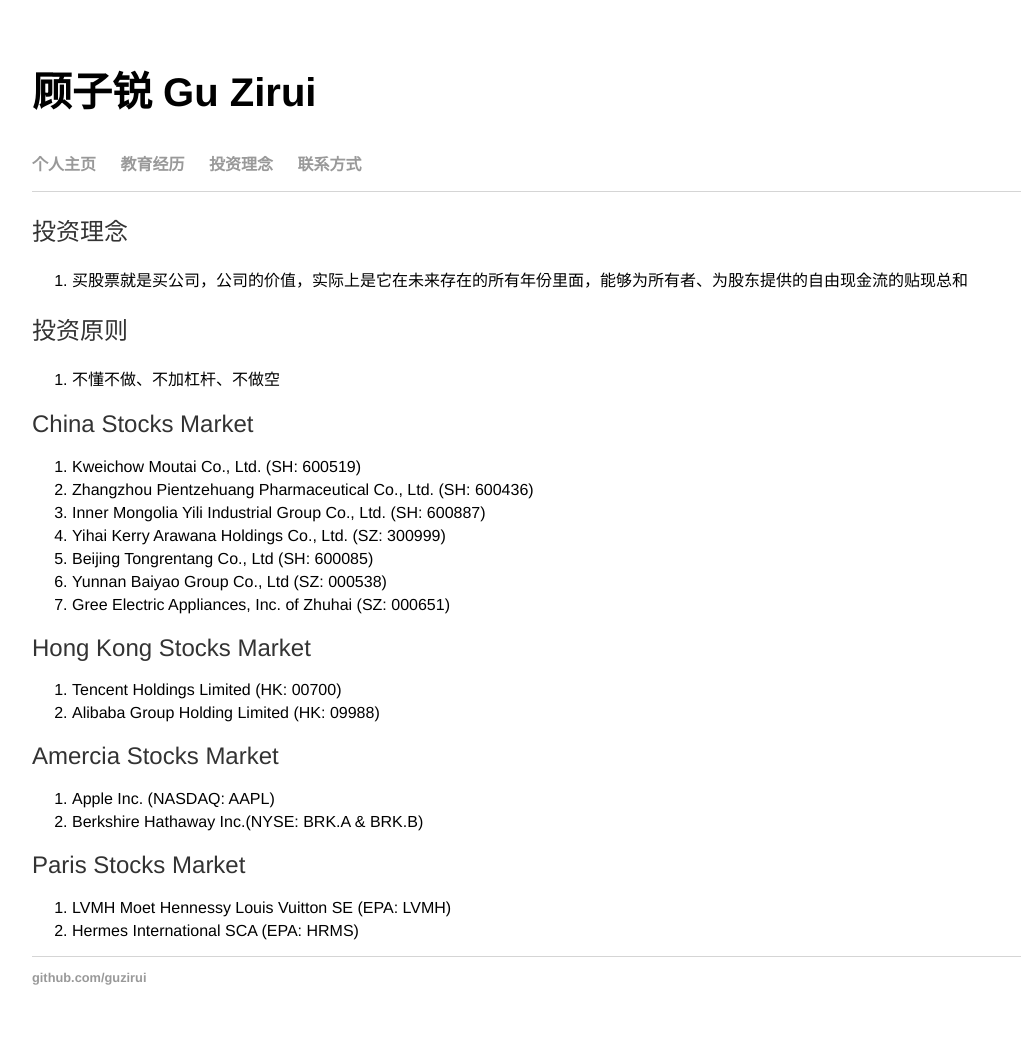
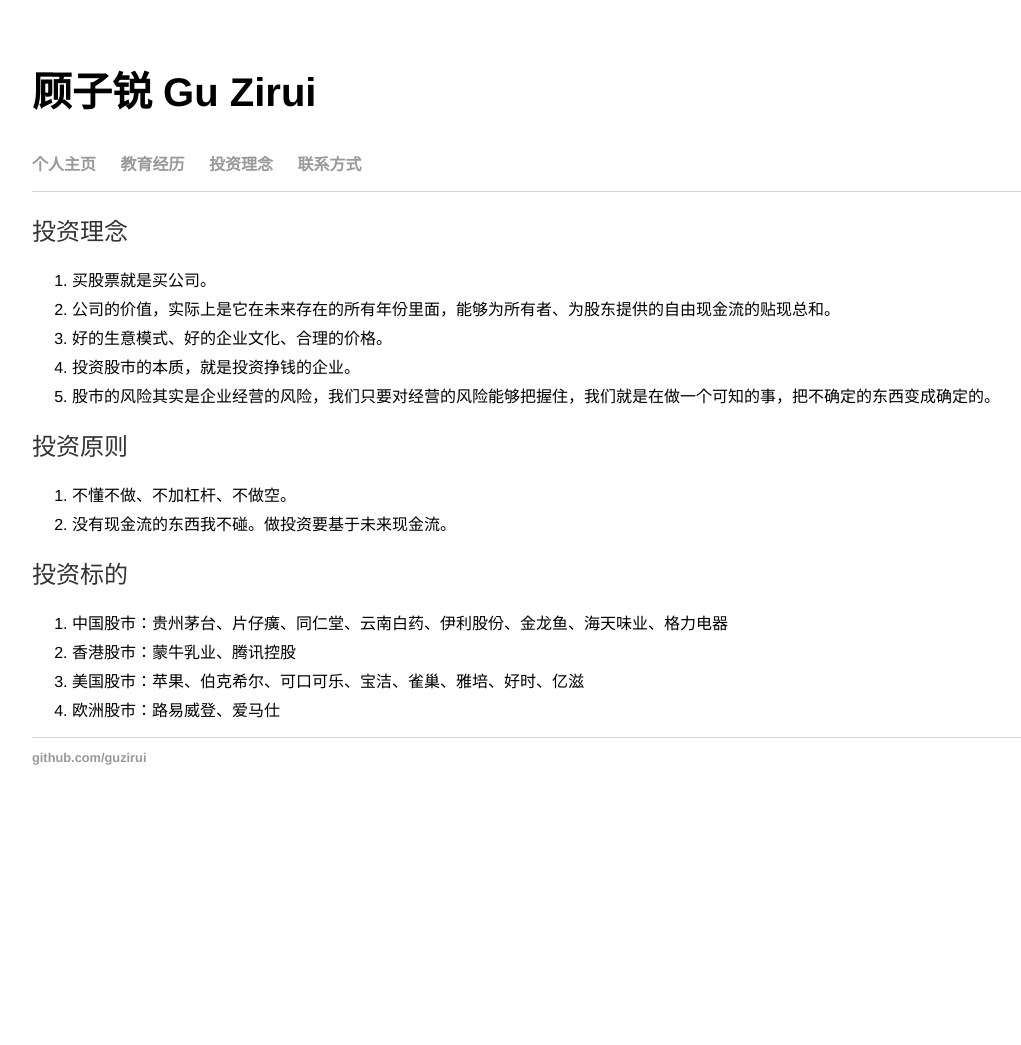
Before and after one commit to guzirui/guzirui.github.io, a Jekyll site: the page built from investment/index.html, in a window 1280 px wide. Shown: the whole page, without its empty margins (96-1117 px from the left). Built offline with Jekyll 4.4.1, drawn with Linux system fonts in a browser that asks for light colours; after the commit the page ends 900 px from its top, so only the background shows below that.

Commit message:
Update index.html

```diff
--- a/investment/index.html
+++ b/investment/index.html
@@ -6,44 +6,25 @@
 <div class="blurb">
   <h2>投资理念</h2>
   <ol>
-    <li>买股票就是买公司，公司的价值，实际上是它在未来存在的所有年份里面，能够为所有者、为股东提供的自由现金流的贴现总和</li>
+    <li>买股票就是买公司。</li>
+    <li>公司的价值，实际上是它在未来存在的所有年份里面，能够为所有者、为股东提供的自由现金流的贴现总和。</li>
+    <li>好的生意模式、好的企业文化、合理的价格。</li>
+    <li>投资股市的本质，就是投资挣钱的企业。</li>
+    <li>股市的风险其实是企业经营的风险，我们只要对经营的风险能够把握住，我们就是在做一个可知的事，把不确定的东西变成确定的。</li>
   </ol>
 
     <h2>投资原则</h2>
   <ol>
-    <li>不懂不做、不加杠杆、不做空</li>
+    <li>不懂不做、不加杠杆、不做空。</li>
+    <li>没有现金流的东西我不碰。做投资要基于未来现金流。</li>
   </ol>
 
-    <h2>China Stocks Market</h2>
+    <h2>投资标的</h2>
   <ol>
-    <li>Kweichow Moutai Co., Ltd. (SH: 600519)</li>
-    <li>Zhangzhou Pientzehuang Pharmaceutical Co., Ltd. (SH: 600436)</li>
-    <li>Inner Mongolia Yili Industrial Group Co., Ltd. (SH: 600887)</li>
-    <li>Yihai Kerry Arawana Holdings Co., Ltd. (SZ: 300999)</li>
-    <li>Beijing Tongrentang Co., Ltd (SH: 600085)</li>
-    <li>Yunnan Baiyao Group Co., Ltd (SZ: 000538)</li>
-    <li>Gree Electric Appliances, Inc. of Zhuhai (SZ: 000651)</li>
+    <li>中国股市：贵州茅台、片仔癀、同仁堂、云南白药、伊利股份、金龙鱼、海天味业、格力电器</li>
+    <li>香港股市：蒙牛乳业、腾讯控股</li>
+    <li>美国股市：苹果、伯克希尔、可口可乐、宝洁、雀巢、雅培、好时、亿滋</li>
+    <li>欧洲股市：路易威登、爱马仕</li>
   </ol>
 
-
-  <h2>Hong Kong Stocks Market</h2>
-  <ol>
-    <li>Tencent Holdings Limited (HK: 00700)</li>
-    <li>Alibaba Group Holding Limited (HK: 09988)</li>
-  </ol>
-
-
-  <h2>Amercia Stocks Market</h2>
-  <ol>
-    <li>Apple Inc. (NASDAQ: AAPL)</li>
-    <li>Berkshire Hathaway Inc.(NYSE: BRK.A & BRK.B)</li>
-  </ol>
-
-    <h2>Paris Stocks Market</h2>
-  <ol>
-    <li>LVMH Moet Hennessy Louis Vuitton SE (EPA: LVMH)</li>
-    <li>Hermes International SCA (EPA: HRMS)</li>
-  </ol>
-
-
 </div><!-- /.blurb -->
```
